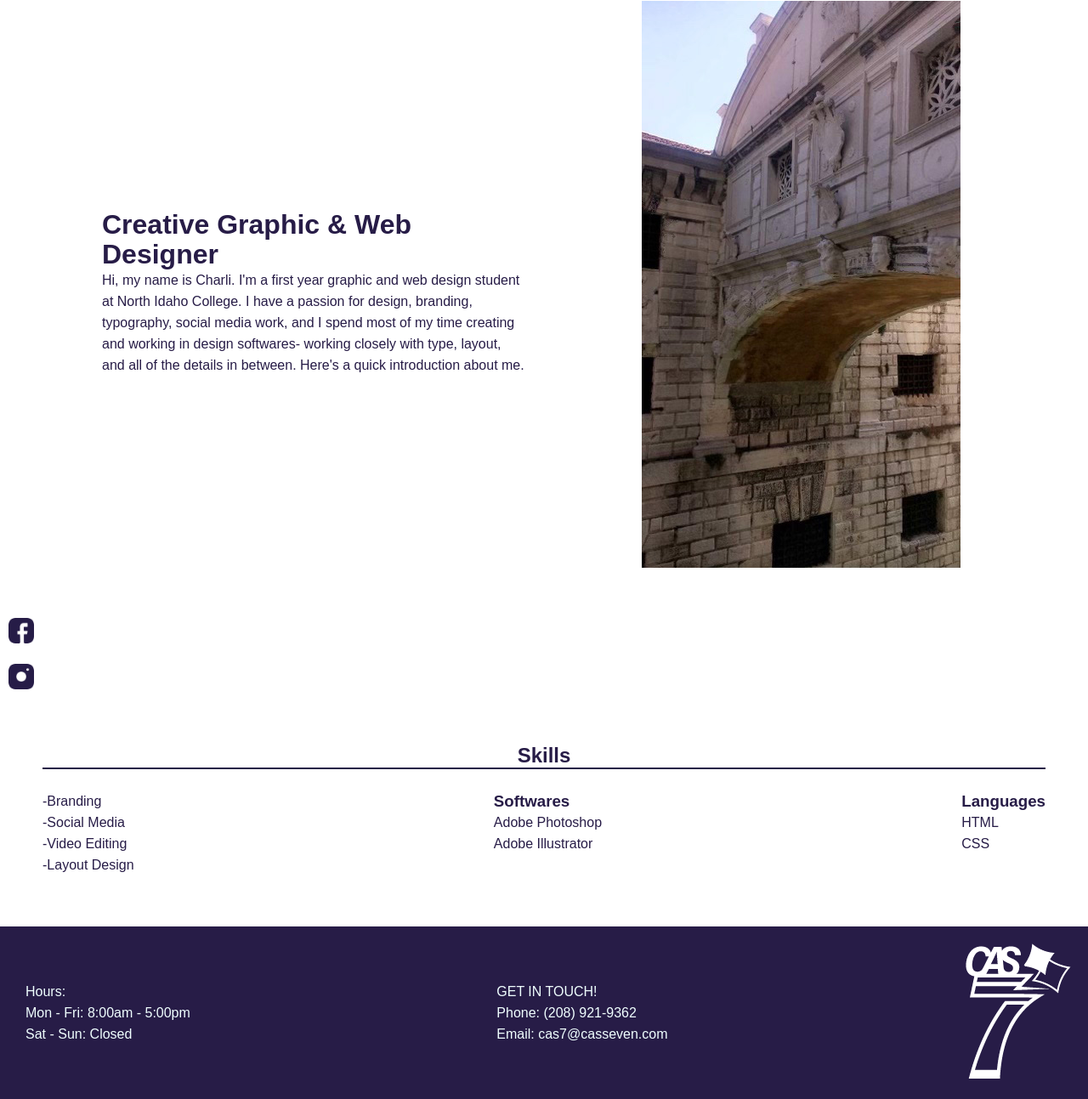
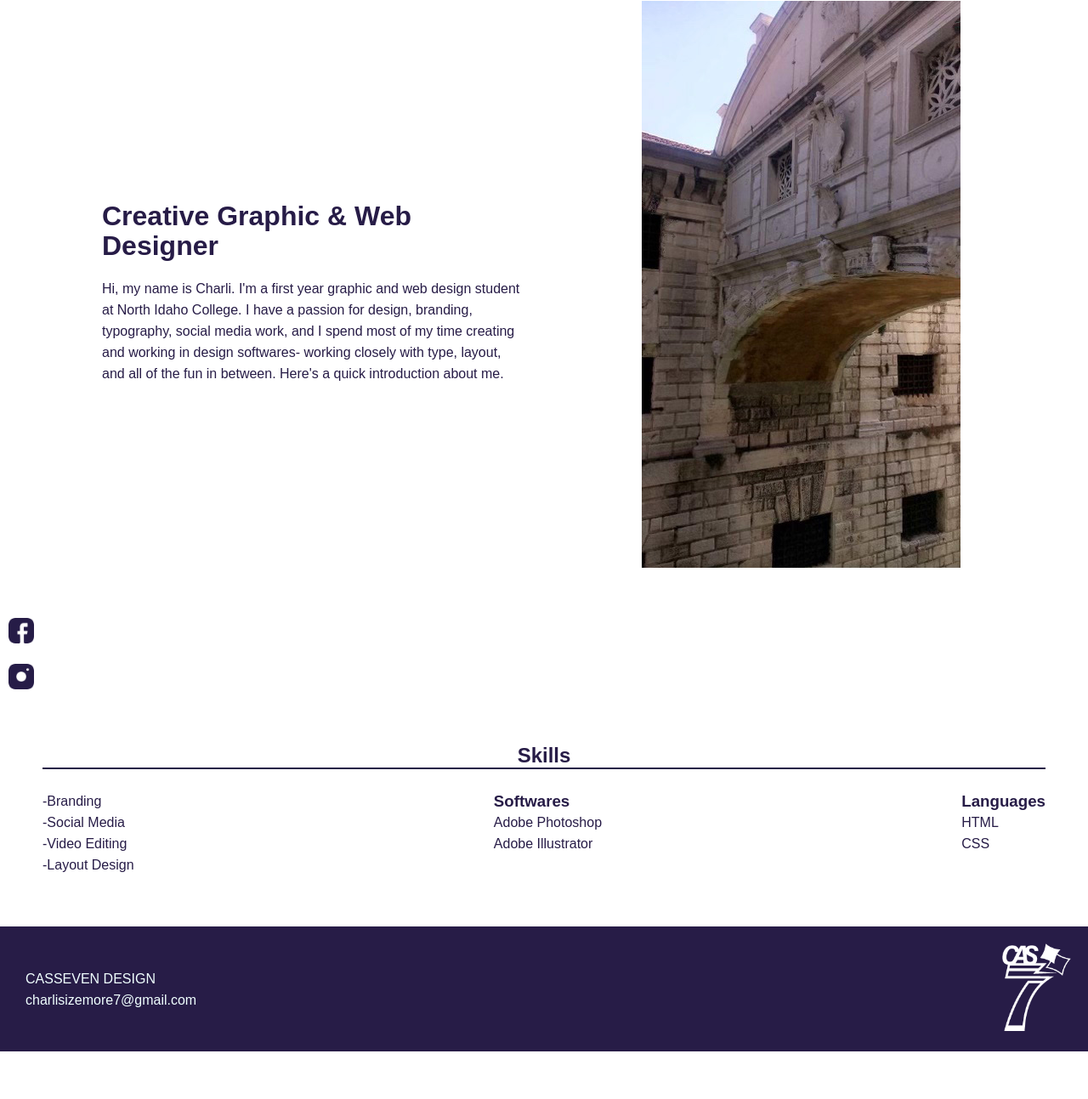
Before and after one commit to cassevven/casseven-portfolio, a website: page public/index.html in a window 1280 px wide. Shown: the part 147-1440 px from the top of the page at 85% size. After the commit the page ends 1384 px from the top, so only its background shows below. Drawn offline with nearby package versions, Linux system fonts and the light colour scheme; files that its build step writes are made by us from their sources; a web font is replaced by a local one.

Commit message:
footer fixes

```diff
--- a/public/index.html
+++ b/public/index.html
@@ -32,7 +32,7 @@
           <h1 class="h1">Creative Graphic & Web Designer</h1>
           <p>Hi, my name is Charli. I'm a first year graphic and web design student at North Idaho College.
           I have a passion for design, branding, typography, social media work, and I spend most of my time creating and working in design softwares-
-          working closely with type, layout, and all of the details in between.
+          working closely with type, layout, and all of the fun in between.
           Here's a quick introduction about me.</p>
         </div>
           <div class="selfie"><img src="./img/landing.jpg" width="100%"></div>
@@ -70,9 +70,8 @@
     <footer>
     <div style="color:azure;">
     <div class="footer">
-    <div class="foot1">Hours:<br>Mon - Fri: 8:00am - 5:00pm<br>Sat - Sun: Closed</div>
-    <div class="foot3">GET IN TOUCH!<br>Phone: (208) 921-9362<br>Email: cas7@casseven.com</div>
-    <div class="foot2"><img src="./img/inverse.png" width="100%" alt="inverse casseven logo"></div>
+    <div class="foot1">CASSEVEN DESIGN<br>charlisizemore7@gmail.com</div>
+    <div class="foot2"><img src="./img/inverse.png" width="65%" alt="inverse casseven logo"></div>
     </div>
     </div>
     </footer>
--- a/src/style.scss
+++ b/src/style.scss
@@ -43,6 +43,8 @@ a:hover {
 
 .h1 {
   line-height: 35px;
+  padding-bottom: 20px;
+
 }
 
 .maintxt {
```
